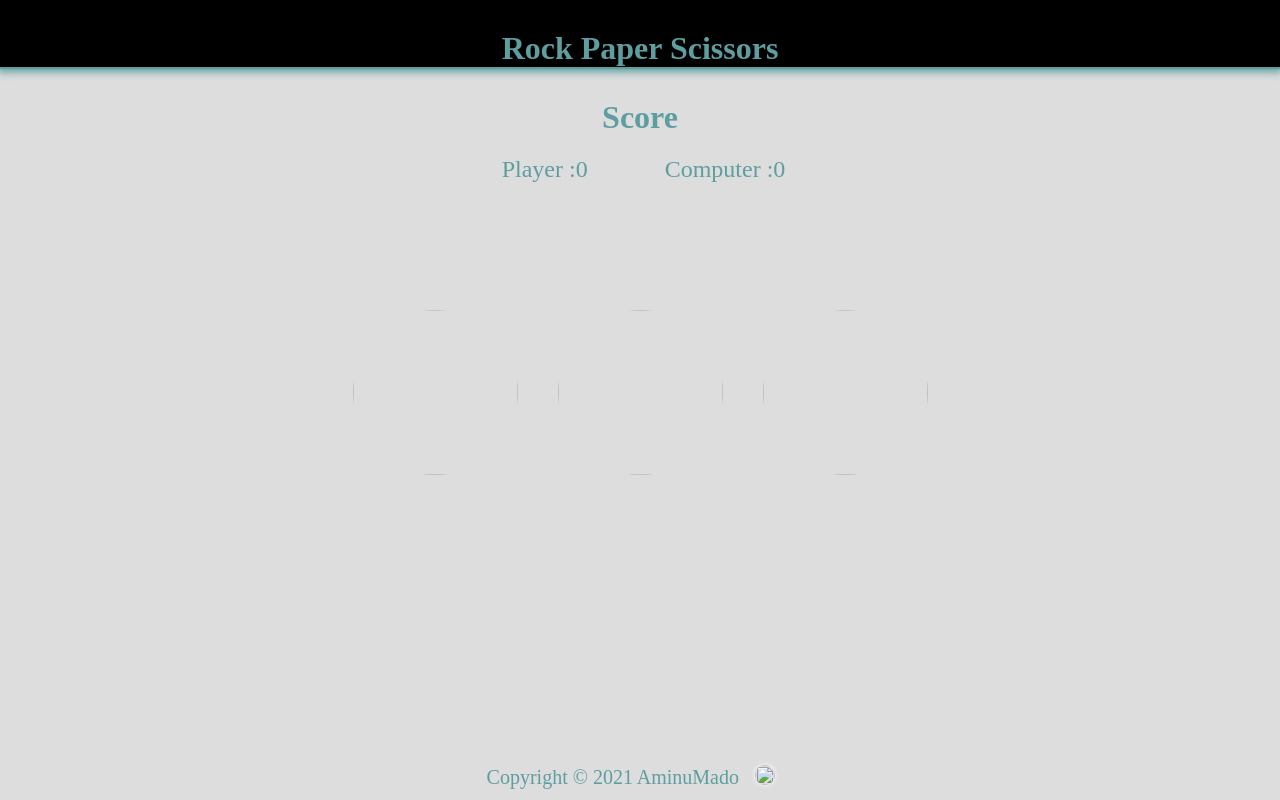
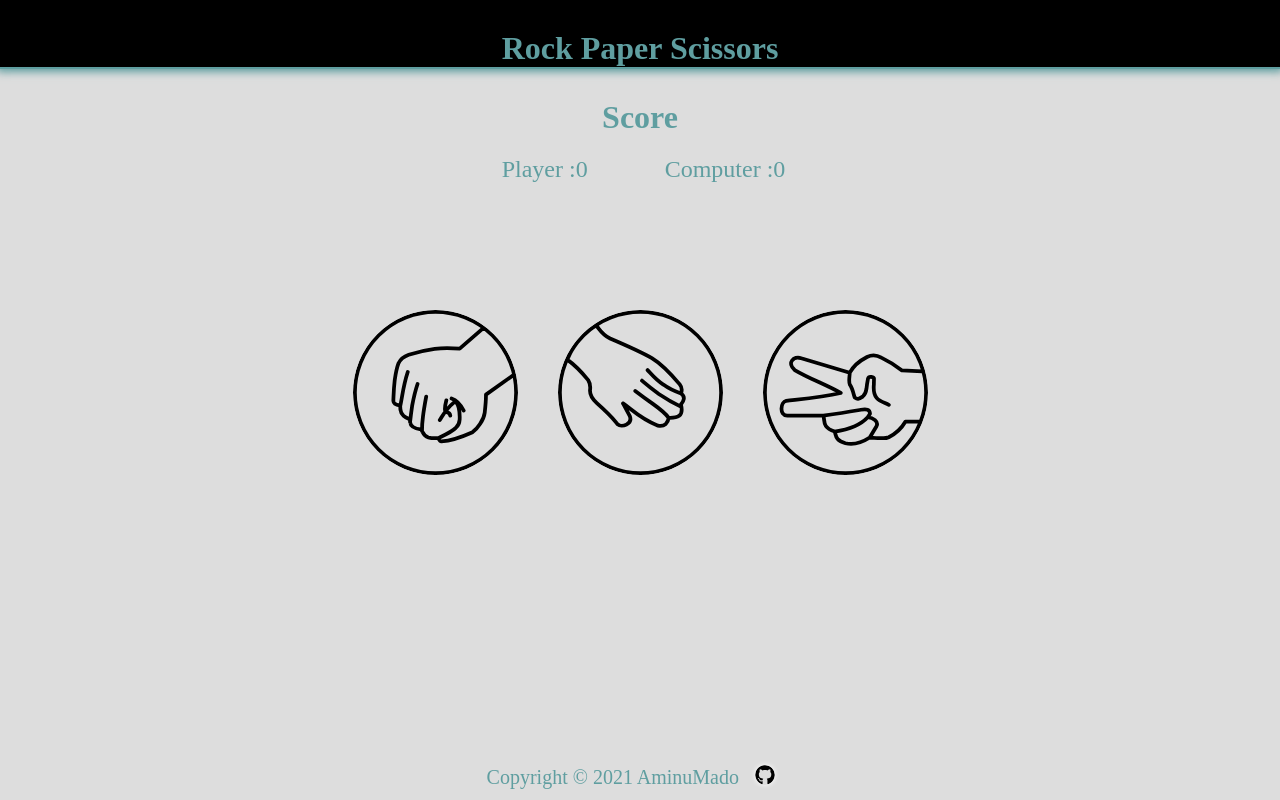
Before and after one commit to AminuMado/Rock-Paper-Scissors, a plain HTML site: page index.html in a window 1280 px wide. Drawn offline with Linux system fonts and the light colour scheme.

Commit message:
addded the appropriate images and edited the code to link the images

```diff
--- a/index.html
+++ b/index.html
@@ -18,30 +18,30 @@
         <div class="score-board-container">
             <div class= "player-score-container">
                 <p class="player-score">Player :0</p>
-                <img id="player-selection" src="IMG/SVG/Paper.svg">
+                <img id="player-selection" src="IMG/Paper.svg">
             </div>
             <div class="computer-score-container">
                 <p class="computer-score">Computer :0</p>
-                <img id="computer-selection" src="IMG/SVG/Scissors.svg">
+                <img id="computer-selection" src="IMG/Scissors.svg">
             </div>
         </div>
 
     </div>
     <div class="play-options">
         <div class="rock">
-            <img id="rock" src="IMG/SVG/rock.svg">
+            <img id="rock" src="IMG/rock.svg">
         </div>
         <div class="paper">
-            <img id="paper" src="IMG/SVG/paper.svg">
+            <img id="paper" src="IMG/paper.svg">
         </div>
         <div class="scissors">
-            <img id="scissors" src="IMG/SVG/scissors.svg">
+            <img id="scissors" src="IMG/scissors.svg">
         </div>
     </div>
     <footer class="footer">
             <p>Copyright © 2021 AminuMado</p>
             <a href="https://github.com/AminuMado" target="_blank">
-            <img class="github-logo"src="../github-logo.svg"></a>
+            <img class="github-logo"src="IMG/github-logo.svg"></a>
     </footer>
 </body>
 <div id="overlay">
--- a/main.js
+++ b/main.js
@@ -139,12 +139,12 @@ function addOverlay(){
 }
 
 function setPlayerSelection(playerInput){
-    updatePlayerSelection.src = `IMG/SVG/${playerInput}.svg`;
+    updatePlayerSelection.src = `IMG/${playerInput}.svg`;
     updatePlayerSelection.style.visibility = "unset";
 
 }
 function setComputerSelection(computerInput){
- updateComputerSelection.src= `IMG/SVG/${computerInput}.svg`;
+ updateComputerSelection.src= `IMG/${computerInput}.svg`;
  updateComputerSelection.style.visibility= "unset";
 }
 function getInputFromComputer(){
```
Also changed, not shown: IMG/github-logo.svg (added), IMG/paper.svg (added), IMG/rock.svg (added), IMG/scissors.svg (added).
